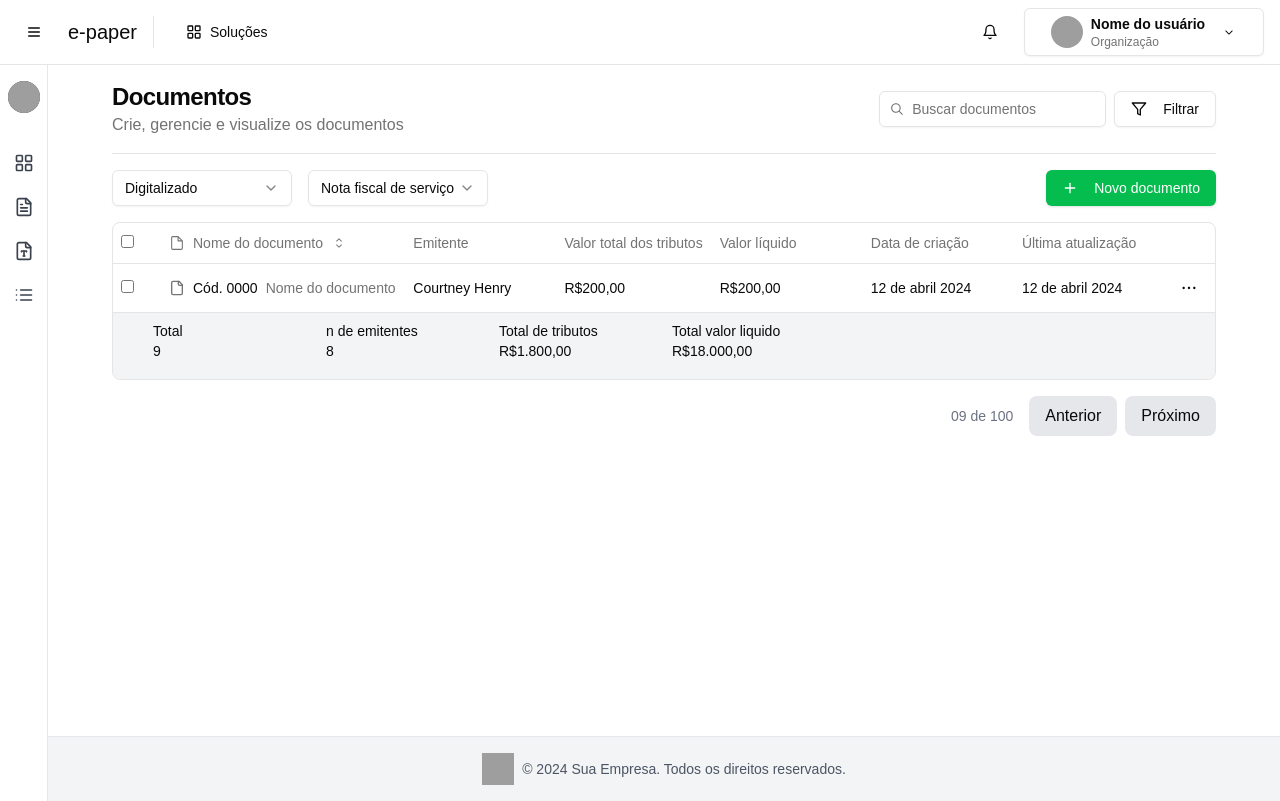
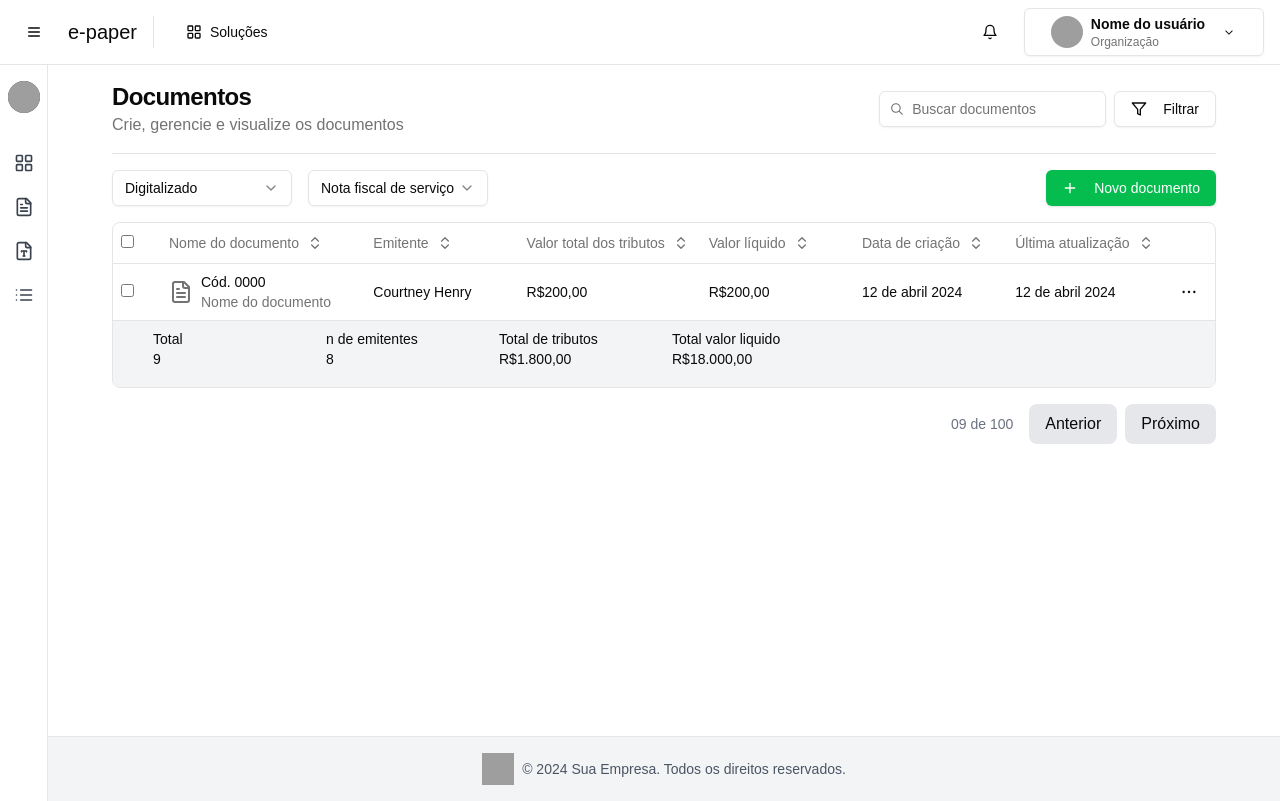
Before and after one commit to higorxi/front-end, a Next.js app: page / in a window 1280 px wide. Built offline with nearby package versions, Linux system fonts and the light colour scheme; grey boxes are pictures that could not be loaded.

Commit message:
add new interface and refact table

```diff
--- a/src/components/document/DocumentTableHeader.tsx
+++ b/src/components/document/DocumentTableHeader.tsx
@@ -1,25 +1,30 @@
-import { CaretSortIcon, FileIcon } from "@radix-ui/react-icons";
 import { TableHead, TableRow, TableHeader } from "@/components/ui/table";
+import { ChevronsUpDown } from "lucide-react";
 
 const DocumentTableHeader = () => {
+  const headers = [
+    { label: "Nome do documento", width: "min-w-[200px]" },
+    { label: "Emitente", width: "min-w-[150px]" },
+    { label: "Valor total dos tributos", width: "min-w-[150px]" },
+    { label: "Valor líquido", width: "min-w-[150px]" },
+    { label: "Data de criação", width: "min-w-[150px]" },
+    { label: "Última atualização", width: "min-w-[150px]" },
+  ];
+
   return (
     <TableHeader>
       <TableRow>
         <TableHead className="w-12">
           <input type="checkbox" className="form-checkbox" />
         </TableHead>
-        <TableHead className="min-w-[200px]">
-          <div className="flex items-center gap-2">
-            <FileIcon className="h-4 w-4 text-muted-foreground" />
-            Nome do documento
-            <CaretSortIcon className="h-4 w-4" />
-          </div>
-        </TableHead>
-        <TableHead className="min-w-[150px]">Emitente</TableHead>
-        <TableHead className="min-w-[150px]">Valor total dos tributos</TableHead>
-        <TableHead className="min-w-[150px]">Valor líquido</TableHead>
-        <TableHead className="min-w-[150px]">Data de criação</TableHead>
-        <TableHead className="min-w-[150px]">Última atualização</TableHead>
+        {headers.map((header, index) => (
+          <TableHead key={index} className={header.width}>
+            <div className="flex items-center gap-2">
+              {header.label}
+              <ChevronsUpDown className="h-4 w-4" />
+            </div>
+          </TableHead>
+        ))}
         <TableHead className="w-[50px]"></TableHead>
       </TableRow>
     </TableHeader>
--- a/src/components/document/DocumentTableRow.tsx
+++ b/src/components/document/DocumentTableRow.tsx
@@ -2,9 +2,10 @@ import { DropdownMenu, DropdownMenuItem, DropdownMenuTrigger, DropdownMenuConten
 import { Button } from "@/components/ui/button";
 import { DotsHorizontalIcon } from "@radix-ui/react-icons";
 import { TableRow, TableCell } from "@/components/ui/table";
-import { FileIcon, Eye, Trash } from "lucide-react";
+import { Eye, Trash, FileText } from "lucide-react";
+import { Document } from "@/types/interface/Document";
 
-const DocumentTableRow = ({ document }: { document: any }) => {
+const DocumentTableRow = ({ document }: { document: Document }) => {
   return (
     <TableRow>
       <TableCell>
@@ -12,9 +13,11 @@ const DocumentTableRow = ({ document }: { document: any }) => {
       </TableCell>
       <TableCell>
         <div className="flex items-center gap-2">
-          <FileIcon className="h-4 w-4 text-muted-foreground" />
-          <span className="font-medium">Cód. {document.id}</span>
-          <span className="text-muted-foreground">{document.name}</span>
+          <FileText className="h-6 w-6 text-muted-foreground" />
+          <div className="flex flex-col">
+            <span className="font-medium">Cód. {document.id}</span>
+            <span className="text-muted-foreground ">{document.name}</span>
+          </div>
         </div>
       </TableCell>
       <TableCell>{document.sender}</TableCell>
--- /dev/null
+++ b/src/types/interface/Document.ts
@@ -0,0 +1,9 @@
+export interface Document {
+    id: string;
+    name: string;
+    sender: string;
+    totalValue: string;
+    netValue: string;
+    createdAt: string;
+    updatedAt: string;
+  }
```
